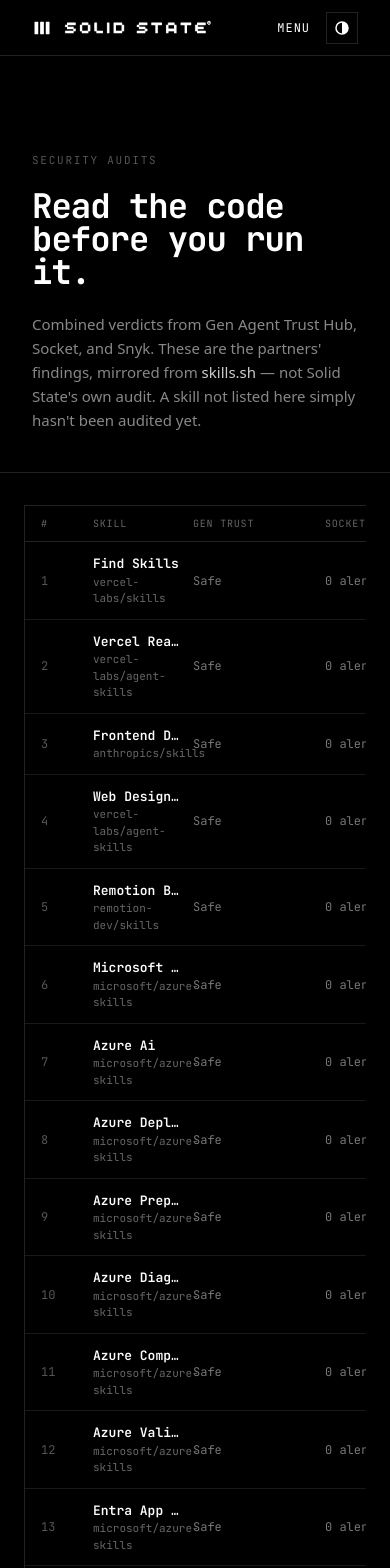
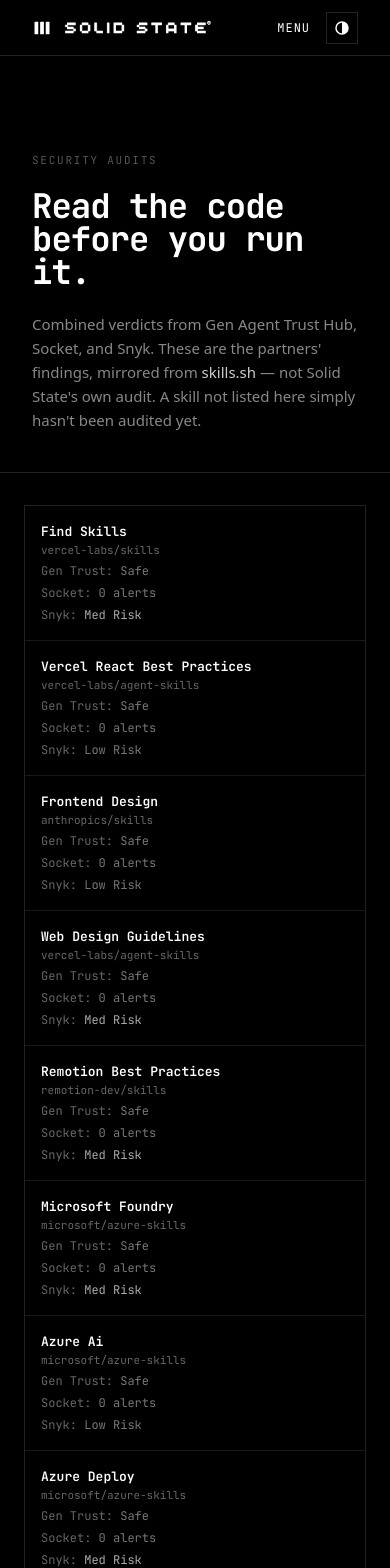
Before and after one commit to solidstatecc/solidstate.cc, a Next.js app: page /audits in a window 390 px wide. Shown: the top 1568 px of the page. Built offline with nearby package versions, Linux system fonts and the light colour scheme.

Commit message:
fix(responsive): stack skills/detail/audits on mobile, close nav menu on link tap

```diff
--- a/app/audits/page.tsx
+++ b/app/audits/page.tsx
@@ -76,8 +76,9 @@
       {/* Table */}
       <section style={{ maxWidth: "1100px", margin: "0 auto", padding: "32px 24px 96px" }}>
         <div className="ss-table-scroll">
-        <div style={{ border: "1px solid var(--border)", minWidth: "560px" }}>
+        <div className="ss-audit-table" style={{ border: "1px solid var(--border)", minWidth: "560px" }}>
           <div
+            className="ss-audit-head"
             style={{
               display: "grid",
               gridTemplateColumns: "40px 1fr 120px 110px 120px",
@@ -105,6 +106,7 @@
               href={a.url}
               target="_blank"
               rel="noreferrer"
+              className="ss-audit-row"
               style={{
                 display: "grid",
                 gridTemplateColumns: "40px 1fr 120px 110px 120px",
@@ -116,7 +118,7 @@
                 color: "inherit",
               }}
             >
-              <span style={{ fontFamily: mono, fontSize: "12px", color: "var(--ink-1)" }}>{i + 1}</span>
+              <span className="ss-audit-rank" style={{ fontFamily: mono, fontSize: "12px", color: "var(--ink-1)" }}>{i + 1}</span>
 
               <span style={{ minWidth: 0 }}>
                 <span
@@ -138,13 +140,13 @@
                 </span>
               </span>
 
-              <span style={{ fontFamily: mono, fontSize: "12px", color: genColor(a.gen) }}>{a.gen}</span>
+              <span data-label="Gen Trust" style={{ fontFamily: mono, fontSize: "12px", color: genColor(a.gen) }}>{a.gen}</span>
 
-              <span style={{ fontFamily: mono, fontSize: "12px", color: a.socketAlerts === 0 ? "var(--ink-3)" : "var(--fg)" }}>
+              <span data-label="Socket" style={{ fontFamily: mono, fontSize: "12px", color: a.socketAlerts === 0 ? "var(--ink-3)" : "var(--fg)" }}>
                 {a.socketAlerts} {a.socketAlerts === 1 ? "alert" : "alerts"}
               </span>
 
-              <span style={{ fontFamily: mono, fontSize: "12px", color: RISK_COLOR[a.snykRisk] }}>{a.snyk}</span>
+              <span data-label="Snyk" style={{ fontFamily: mono, fontSize: "12px", color: RISK_COLOR[a.snykRisk] }}>{a.snyk}</span>
             </a>
           ))}
         </div>
--- a/app/globals.css
+++ b/app/globals.css
@@ -250,13 +250,13 @@
 
 /* Browse Skills: filter sidebar stacks above results */
 @media (max-width: 768px) {
-  .ss-browse-grid { grid-template-columns: 1fr !important; }
+  .ss-browse-grid { grid-template-columns: minmax(0, 1fr) !important; }
   .ss-browse-grid > aside { position: static !important; }
 }
 
 /* Skill detail: meta sidebar drops below the main content */
 @media (max-width: 900px) {
-  .ss-detail-grid { grid-template-columns: 1fr !important; }
+  .ss-detail-grid { grid-template-columns: minmax(0, 1fr) !important; }
 }
 
 /* Submit "how it works" steps stack */
@@ -276,6 +276,23 @@
   .ss-audits-h1 { font-size: 34px !important; }
 }
 
+/* Audits table: stack each row into a labelled card on phones instead of
+   forcing a 560px-wide horizontal scroll. */
+@media (max-width: 640px) {
+  .ss-audit-table { min-width: 0 !important; }
+  .ss-audit-head { display: none !important; }
+  .ss-audit-row {
+    grid-template-columns: minmax(0, 1fr) !important;
+    gap: 4px !important;
+    padding: 16px !important;
+  }
+  .ss-audit-row > .ss-audit-rank { display: none !important; }
+  .ss-audit-row > [data-label]::before {
+    content: attr(data-label) ": ";
+    color: var(--ink-2);
+  }
+}
+
 /* Leaderboard (Board view): fit the phone instead of scrolling sideways.
    Tighten rank/gaps and collapse the "Trending" pill to just its ↑ glyph. */
 @media (max-width: 560px) {
--- a/app/skills/SkillsBrowser.tsx
+++ b/app/skills/SkillsBrowser.tsx
@@ -146,7 +146,7 @@
         margin: "0 auto",
         padding: "32px 24px",
         display: "grid",
-        gridTemplateColumns: "220px 1fr",
+        gridTemplateColumns: "220px minmax(0, 1fr)",
         gap: "32px",
         alignItems: "start",
       }}
--- a/components/Nav.tsx
+++ b/components/Nav.tsx
@@ -1,6 +1,7 @@
 "use client"
 
 import Link from "next/link"
+import { useRef } from "react"
 import { ThemeToggle } from "@/components/ThemeToggle"
 
 const LINKS = [
@@ -35,6 +36,11 @@
 } as const
 
 export function Nav() {
+  const menuRef = useRef<HTMLDetailsElement>(null)
+  const closeMenu = () => {
+    if (menuRef.current) menuRef.current.open = false
+  }
+
   return (
     <header
       style={{
@@ -96,15 +102,15 @@
         </div>
 
         {/* Mobile: toggle sits beside the disclosure menu (shown ≤768px) */}
-        <details className="ss-nav-mobile">
+        <details className="ss-nav-mobile" ref={menuRef}>
           <summary aria-label="Open menu">Menu</summary>
           <div className="ss-nav-menu">
             {LINKS.map((l) => (
-              <Link key={l.href} href={l.href}>
+              <Link key={l.href} href={l.href} onClick={closeMenu}>
                 {l.label}
               </Link>
             ))}
-            <Link href="/submit">Submit →</Link>
+            <Link href="/submit" onClick={closeMenu}>Submit →</Link>
           </div>
         </details>
         <span className="ss-nav-mobile-toggle">
```
